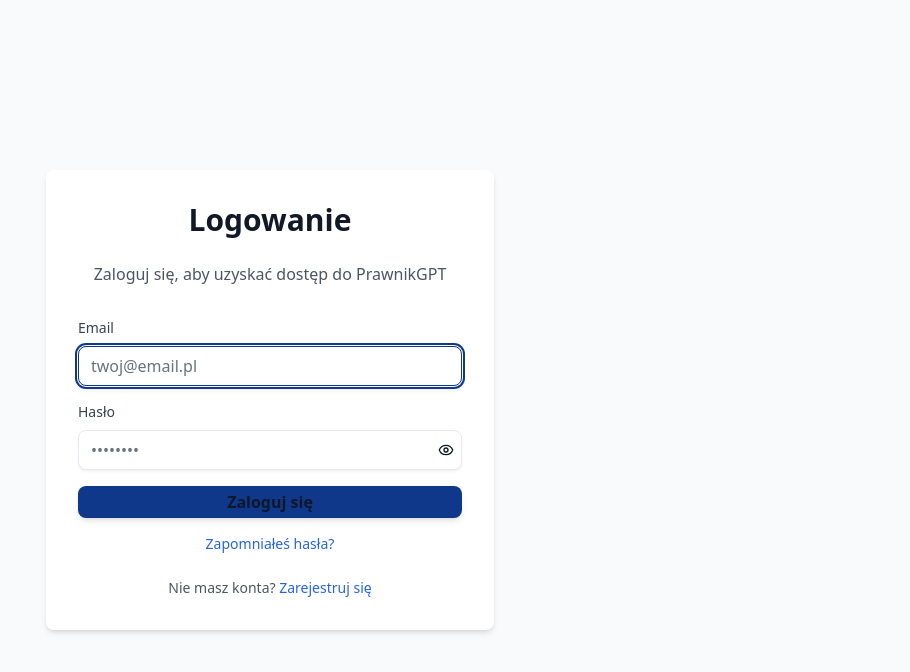
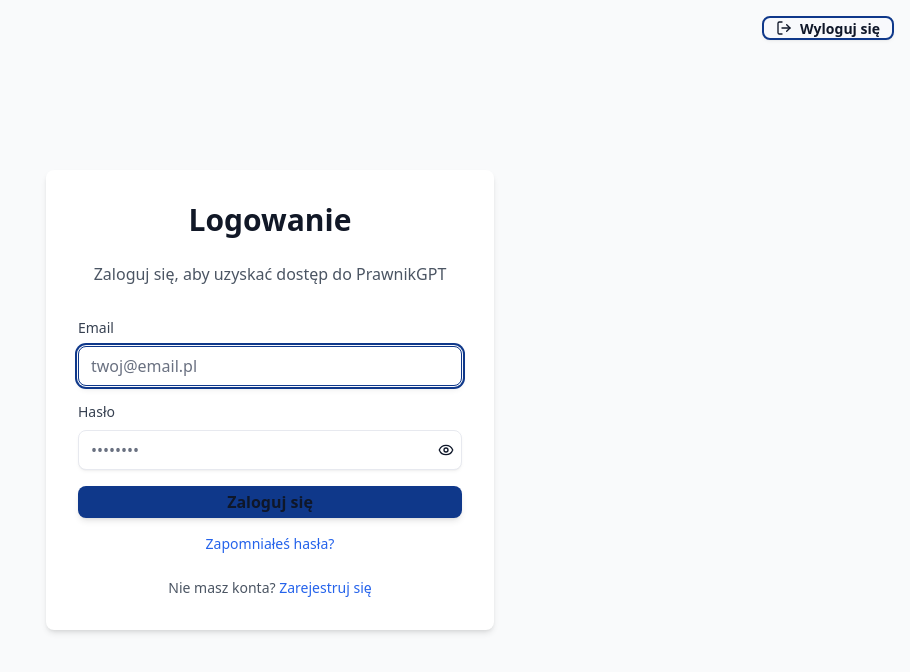
Before and after one commit to mariuszszustka/10xDevs2.0_PrawnikGPT, an Astro site: page /login in a window 1280 px wide. Shown: the whole page, without its empty margins (370-1280 px from the left). Built offline with nearby package versions, Linux system fonts and the light colour scheme; Astro itself is replaced by a stand-in of ours; no server answers.

Commit message:
feat(auth): add user verification and logout button to BaseLayout
- Add LogoutButton React component with Supabase Auth integration
- Add user state verification in BaseLayout.astro using Astro.locals.user
- Display logout button for authenticated users (fixed top-right position)
- Implement error handling with toast notifications
- Add full accessibility support (ARIA labels, keyboard navigation)
- Follow Astro and React guidelines (server-side verification, client-side interactivity)

```diff
--- /dev/null
+++ b/src/components/auth/LogoutButton.tsx
@@ -0,0 +1,132 @@
+/**
+ * LogoutButton - React island for user logout functionality
+ *
+ * Interactive logout button with loading states, error handling,
+ * and Supabase Auth integration. Uses Shadcn/ui components for UI.
+ *
+ * Features:
+ * - Loading states during logout
+ * - Error handling with toast notifications
+ * - Automatic redirect to login page after successful logout
+ * - Full keyboard navigation support
+ * - Accessibility (ARIA labels)
+ */
+
+import { useState, useCallback } from 'react';
+import { LogOut, Loader2 } from 'lucide-react';
+import { toast } from 'sonner';
+import { supabaseClient } from '@/lib/supabase/client';
+import { Button } from '@/components/ui/button';
+
+interface LogoutButtonProps {
+  /**
+   * Variant of the button (default: "outline")
+   */
+  variant?: 'default' | 'outline' | 'ghost' | 'destructive';
+  /**
+   * Size of the button (default: "default")
+   */
+  size?: 'sm' | 'default' | 'lg' | 'icon';
+  /**
+   * Custom className for additional styling
+   */
+  className?: string;
+}
+
+/**
+ * Map Supabase Auth errors to user-friendly messages
+ */
+function mapSupabaseError(error: { message: string } | null): string {
+  if (!error) return '';
+
+  switch (error.message) {
+    case 'Invalid session':
+      return 'Sesja wygasła. Zostaniesz przekierowany do strony logowania.';
+    case 'Too many requests':
+      return 'Zbyt wiele prób. Spróbuj ponownie za chwilę.';
+    default:
+      if (error.message.includes('network') || error.message.includes('fetch')) {
+        return 'Błąd połączenia. Sprawdź połączenie internetowe.';
+      }
+      return 'Wystąpił błąd podczas wylogowania. Spróbuj ponownie.';
+  }
+}
+
+/**
+ * LogoutButton component
+ *
+ * Handles user logout with proper error handling and redirects to login page.
+ */
+export function LogoutButton({
+  variant = 'outline',
+  size = 'default',
+  className,
+}: LogoutButtonProps) {
+  const [isLoading, setIsLoading] = useState(false);
+
+  const handleLogout = useCallback(async () => {
+    // Guard clause: prevent multiple clicks
+    if (isLoading) {
+      return;
+    }
+
+    setIsLoading(true);
+
+    try {
+      // Sign out from Supabase (invalidates refresh token and clears cookies)
+      const { error } = await supabaseClient.auth.signOut();
+
+      if (error) {
+        const errorMessage = mapSupabaseError(error);
+        toast.error(errorMessage);
+        console.error('Logout error:', error);
+        setIsLoading(false);
+        return;
+      }
+
+      // Success: show toast and redirect to login
+      toast.success('Wylogowano pomyślnie');
+
+      // Small delay to show toast before redirect
+      setTimeout(() => {
+        if (typeof window !== 'undefined') {
+          window.location.href = '/login';
+        }
+      }, 500);
+    } catch (error) {
+      // Handle unexpected errors
+      const errorMessage = error instanceof Error
+        ? error.message
+        : 'Wystąpił nieoczekiwany błąd podczas wylogowania.';
+      toast.error(errorMessage);
+      console.error('Unexpected logout error:', error);
+      setIsLoading(false);
+    }
+  }, [isLoading]);
+
+  return (
+    <Button
+      type="button"
+      variant={variant}
+      size={size}
+      onClick={handleLogout}
+      disabled={isLoading}
+      className={className}
+      aria-label={isLoading ? 'Wylogowywanie...' : 'Wyloguj się'}
+      aria-busy={isLoading}
+    >
+      {isLoading ? (
+        <>
+          <Loader2 className="animate-spin" aria-hidden="true" />
+          <span className="sr-only">Wylogowywanie...</span>
+          <span aria-hidden="true">Wylogowywanie...</span>
+        </>
+      ) : (
+        <>
+          <LogOut aria-hidden="true" />
+          <span>Wyloguj się</span>
+        </>
+      )}
+    </Button>
+  );
+}
--- a/src/layouts/BaseLayout.astro
+++ b/src/layouts/BaseLayout.astro
@@ -1,6 +1,7 @@
 ---
 import '../styles/globals.css';
 import { Toaster } from '../components/ui/toaster';
+import { LogoutButton } from '../components/auth/LogoutButton';
 
 interface Props {
   title: string;
@@ -9,6 +10,10 @@
 }
 
 const { title, description = 'AI Assistant for Polish Legal Acts', ogImage } = Astro.props;
+
+// Verify user authentication state (from middleware)
+const user = Astro.locals.user;
+const isAuthenticated = user !== null;
 
 // Build canonical URL
 const canonicalURL = Astro.site
@@ -55,6 +60,11 @@
     <link rel="icon" type="image/svg+xml" href="/favicon.svg" />
   </head>
   <body>
+    {isAuthenticated && (
+      <div class="fixed top-4 right-4 z-50">
+        <LogoutButton client:load variant="outline" size="sm" />
+      </div>
+    )}
     <slot />
     <Toaster client:load />
   </body>
```
Also changed, not shown: .ai/notatki/2025-12-12_00-21_layout-user-verification-logout.md (added).
